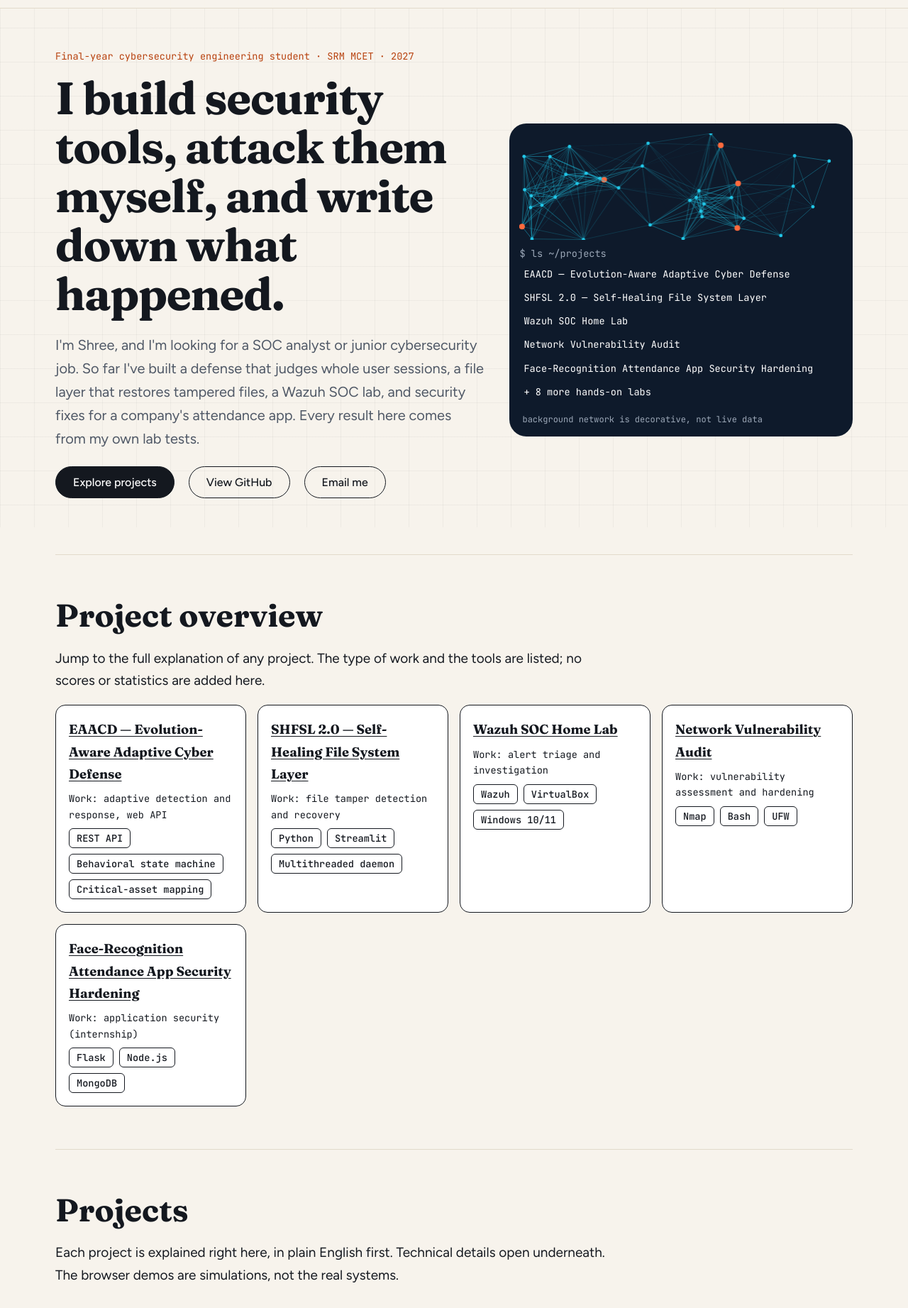
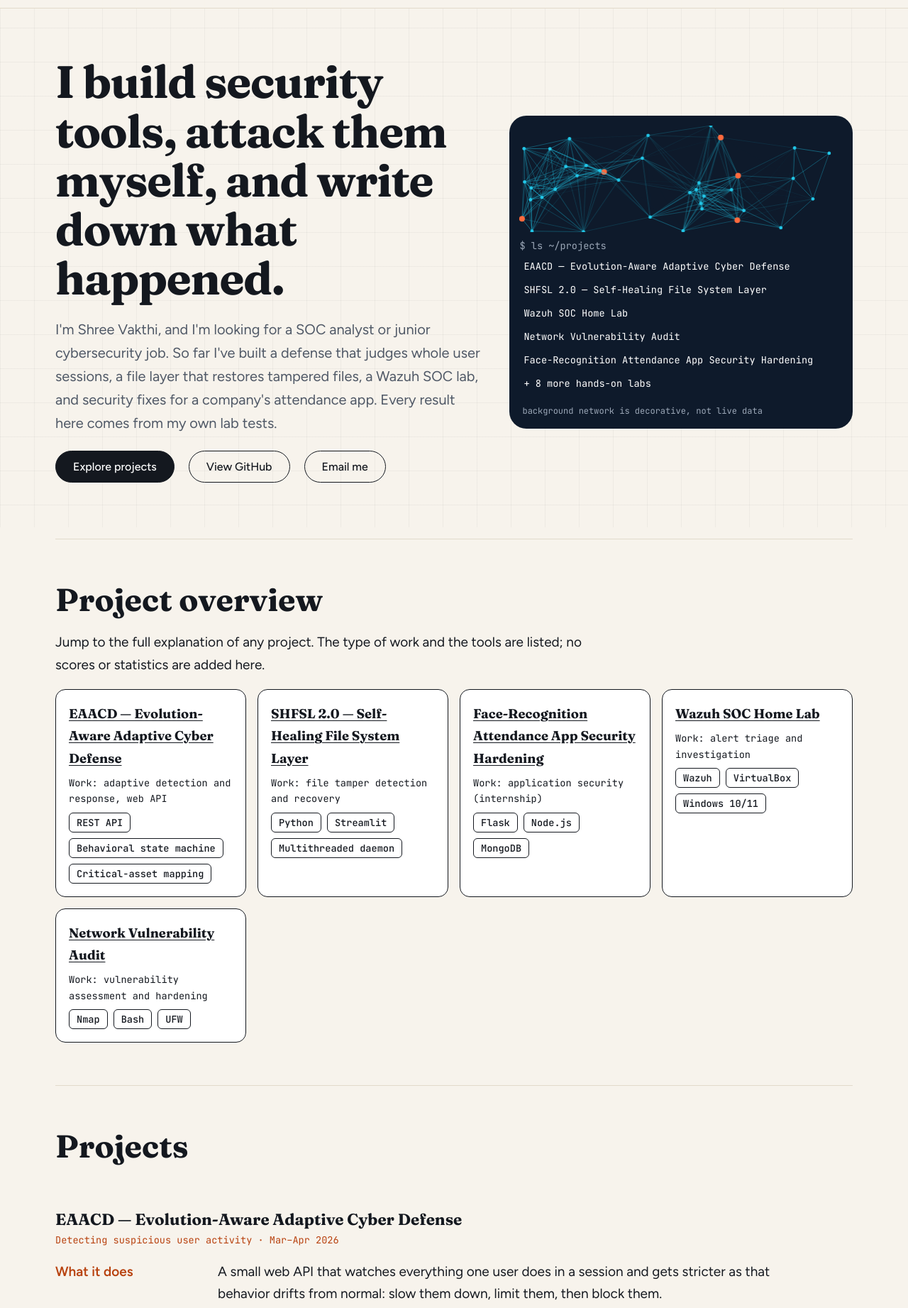
Before and after one commit to ShreeVakthi18/shree_vakthi__portfolio, a plain HTML site: page index.html in a window 1280 px wide. Shown: the part 57-1900 px from the top of the page at 71% size. Drawn offline with Linux system fonts and the light colour scheme.

Commit message:
Update index.html

```diff
--- a/index.html
+++ b/index.html
@@ -21,9 +21,8 @@
 <main id="main">
 <section id="top" class="hero">
   <div>
-    <p class="mono kick">Final-year cybersecurity engineering student · SRM MCET · 2027</p>
     <h1>I build security tools, attack them myself, and write down what happened.</h1>
-    <p class="lead">I'm Shree, and I'm looking for a SOC analyst or junior cybersecurity job. So far I've built a defense that judges whole user sessions, a file layer that restores tampered files, a Wazuh SOC lab, and security fixes for a company's attendance app. Every result here comes from my own lab tests.</p>
+    <p class="lead">I'm Shree Vakthi, and I'm looking for a SOC analyst or junior cybersecurity job. So far I've built a defense that judges whole user sessions, a file layer that restores tampered files, a Wazuh SOC lab, and security fixes for a company's attendance app. Every result here comes from my own lab tests.</p>
     <p class="acts"><a class="btn" href="#work">Explore projects</a><a class="btn ghost" href="https://github.com/ShreeVakthi18" target="_blank" rel="noopener">View GitHub</a><a class="btn ghost mail" data-u="shreevakthi9046" data-d="gmail.com" data-s="Hello from your portfolio" href="#contact">Email me</a></p>
   </div>
   <div class="heroviz"><canvas id="net" aria-hidden="true"></canvas>
@@ -43,16 +42,13 @@
   <ul class="ov">
     <li><a href="#eaacd">EAACD — Evolution-Aware Adaptive Cyber Defense</a><p class="mono">Work: adaptive detection and response, web API</p><p class="tech"><span>REST API</span><span>Behavioral state machine</span><span>Critical-asset mapping</span></p></li>
     <li><a href="#shfsl">SHFSL 2.0 — Self-Healing File System Layer</a><p class="mono">Work: file tamper detection and recovery</p><p class="tech"><span>Python</span><span>Streamlit</span><span>Multithreaded daemon</span></p></li>
+    <li><a href="#attendance">Face-Recognition Attendance App Security Hardening</a><p class="mono">Work: application security (internship)</p><p class="tech"><span>Flask</span><span>Node.js</span><span>MongoDB</span></p></li>
     <li><a href="#wazuh">Wazuh SOC Home Lab</a><p class="mono">Work: alert triage and investigation</p><p class="tech"><span>Wazuh</span><span>VirtualBox</span><span>Windows 10/11</span></p></li>
     <li><a href="#netaudit">Network Vulnerability Audit</a><p class="mono">Work: vulnerability assessment and hardening</p><p class="tech"><span>Nmap</span><span>Bash</span><span>UFW</span></p></li>
-    <li><a href="#attendance">Face-Recognition Attendance App Security Hardening</a><p class="mono">Work: application security (internship)</p><p class="tech"><span>Flask</span><span>Node.js</span><span>MongoDB</span></p></li>
-  </ul>
 </section>
 
 <section id="work">
   <h2>Projects</h2>
-  <p class="wide">Each project is explained right here, in plain English first. Technical details open underneath. The browser demos are simulations, not the real systems.</p>
-  <noscript><p class="note">The interactive demos and embedded videos need JavaScript. All the links below still work without it.</p></noscript>
 
   <article class="proj" id="eaacd">
     <div class="pmain">
```
